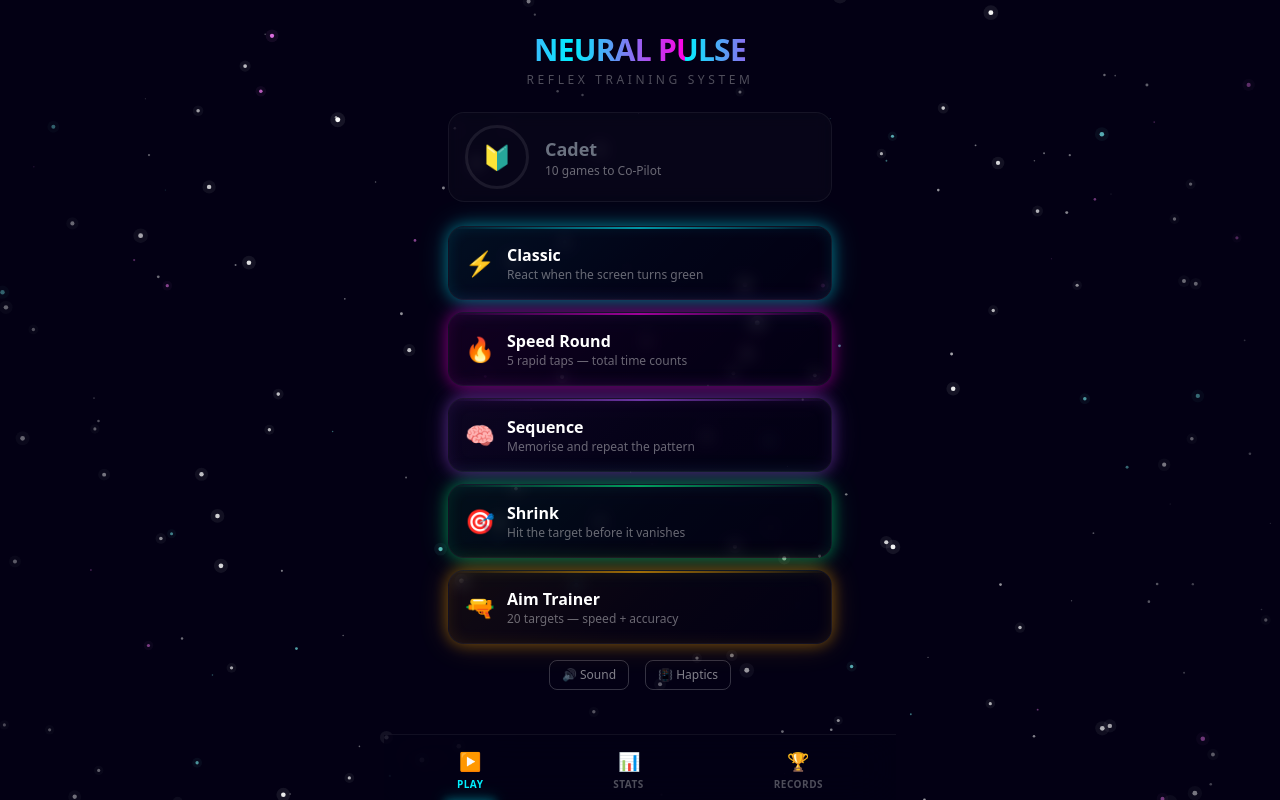
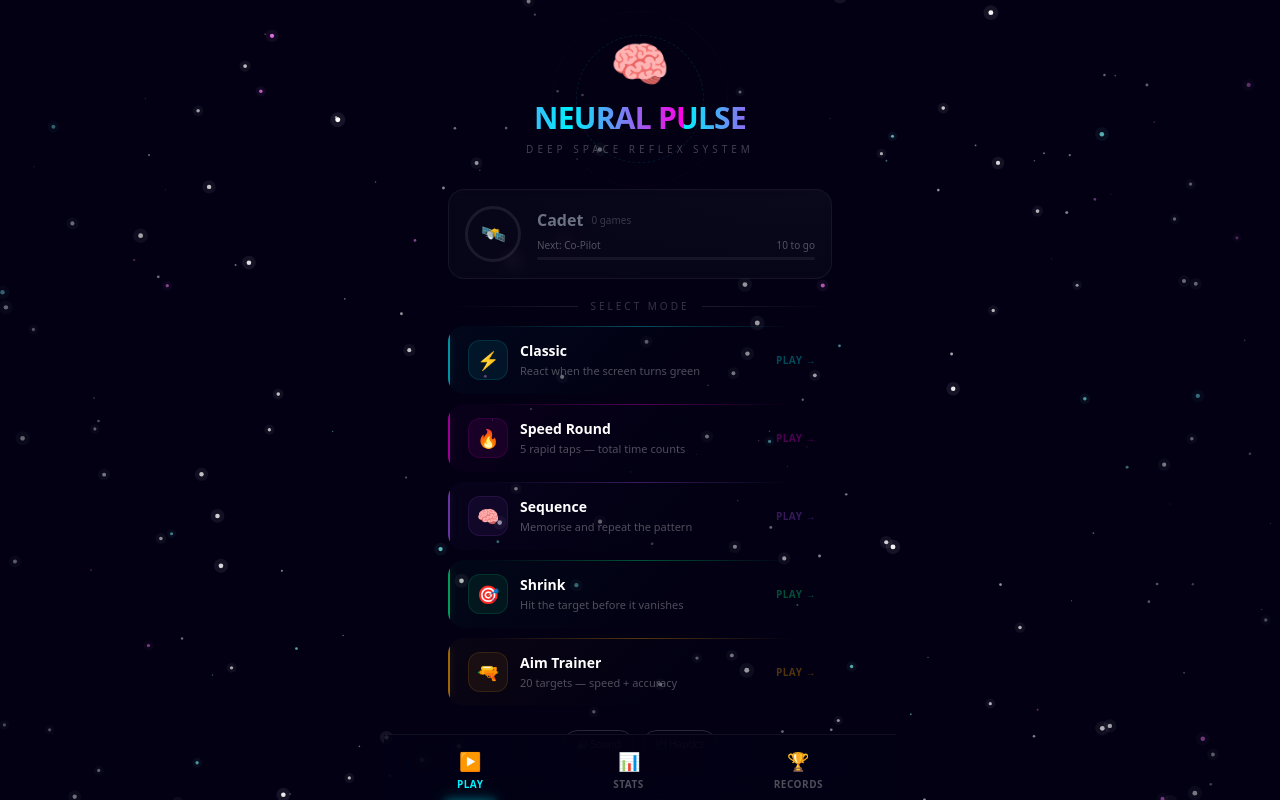
Before and after one commit to Thomasfairey/faireygg, a Next.js app: page / in a window 1280 px wide. Built offline with nearby package versions, Linux system fonts and the light colour scheme.

Commit message:
Low-latency native events, space icons, redesigned main menu

```diff
--- a/app/page.tsx
+++ b/app/page.tsx
@@ -3,98 +3,264 @@
 import { motion } from "framer-motion";
 import { MODES } from "@/lib/game/modes";
 import { useProgressionStore } from "@/lib/store/progressionStore";
-import ModeCard from "@/components/menu/ModeCard";
-import RankBadge from "@/components/menu/RankBadge";
+import { getRankForGames, getNextRank, getRankProgress } from "@/lib/game/ranks";
+import { getScoreLabel } from "@/lib/game/scoring";
 import { useSettingsStore } from "@/lib/store/settingsStore";
 import { audioManager } from "@/lib/audio/AudioManager";
 import { useHydrated } from "@/lib/hooks/useHydrated";
+import { useRouter } from "next/navigation";
+import { haptic } from "@/lib/haptics";
+import ProgressRing from "@/components/ui/ProgressRing";
+
+const RANK_ICONS: Record<string, string> = {
+  cadet: "🛰️",
+  "co-pilot": "🌑",
+  pilot: "🚀",
+  commander: "🌟",
+  "test-pilot": "🛸",
+  lightspeed: "💫",
+};
 
 export default function Home() {
   const hydrated = useHydrated();
+  const router = useRouter();
   const totalGamesPlayed = useProgressionStore((s) => s.totalGamesPlayed);
+  const leaderboards = useProgressionStore((s) => s.leaderboards);
   const soundEnabled = useSettingsStore((s) => s.soundEnabled);
   const hapticsEnabled = useSettingsStore((s) => s.hapticsEnabled);
   const toggleSound = useSettingsStore((s) => s.toggleSound);
   const toggleHaptics = useSettingsStore((s) => s.toggleHaptics);
 
+  const rank = getRankForGames(totalGamesPlayed);
+  const nextRank = getNextRank(totalGamesPlayed);
+  const progress = getRankProgress(totalGamesPlayed);
+
   return (
     <div className="fixed inset-0 overflow-y-auto">
-      <div className="min-h-full flex flex-col items-center px-5 pt-[env(safe-area-inset-top,16px)] pb-24">
-        {/* Header */}
+      <div className="min-h-full flex flex-col items-center px-5 pt-[env(safe-area-inset-top,16px)] pb-28">
+
+        {/* Hero Section */}
         <motion.div
-          initial={{ opacity: 0, y: -20 }}
+          initial={{ opacity: 0, y: -30 }}
           animate={{ opacity: 1, y: 0 }}
-          transition={{ type: "spring", stiffness: 300, damping: 30 }}
-          className="text-center mt-8 mb-6"
+          transition={{ type: "spring", stiffness: 200, damping: 25 }}
+          className="text-center mt-10 mb-2 relative"
         >
+          {/* Orbital ring decoration */}
+          <div className="absolute inset-0 flex items-center justify-center pointer-events-none">
+            <motion.div
+              animate={{ rotate: 360 }}
+              transition={{ duration: 20, repeat: Infinity, ease: "linear" }}
+              className="w-32 h-32 rounded-full border border-neon-cyan/10"
+              style={{ borderStyle: "dashed" }}
+            />
+          </div>
+          <div className="absolute inset-0 flex items-center justify-center pointer-events-none">
+            <motion.div
+              animate={{ rotate: -360 }}
+              transition={{ duration: 30, repeat: Infinity, ease: "linear" }}
+              className="w-44 h-44 rounded-full border border-neon-magenta/5"
+              style={{ borderStyle: "dashed" }}
+            />
+          </div>
+
+          <motion.div
+            animate={{ y: [0, -4, 0] }}
+            transition={{ duration: 3, repeat: Infinity, ease: "easeInOut" }}
+            className="text-5xl mb-3"
+          >
+            🧠
+          </motion.div>
           <h1 className="text-3xl font-bold shimmer-text tracking-tight">
             NEURAL PULSE
           </h1>
-          <p className="text-xs text-white/30 mt-1 uppercase tracking-[0.3em]">
-            Reflex Training System
+          <p className="text-[10px] text-white/25 mt-1.5 uppercase tracking-[0.4em]">
+            Deep Space Reflex System
           </p>
         </motion.div>
 
-        {/* Rank */}
+        {/* Rank Card */}
         <motion.div
           initial={{ opacity: 0, scale: 0.9 }}
           animate={{ opacity: 1, scale: 1 }}
-          transition={{ delay: 0.1, type: "spring", stiffness: 300, damping: 30 }}
-          className="w-full max-w-sm mb-6 px-4 py-3 rounded-2xl border border-white/[0.06] bg-white/[0.02] backdrop-blur-sm"
+          transition={{ delay: 0.12, type: "spring", stiffness: 300, damping: 30 }}
+          className="w-full max-w-sm mt-6 mb-5 relative"
         >
-          <RankBadge />
+          <div className="rounded-2xl border border-white/[0.06] bg-white/[0.02] backdrop-blur-sm p-4 relative overflow-hidden">
+            {/* Subtle gradient accent */}
+            <div
+              className="absolute inset-0 opacity-[0.03]"
+              style={{
+                background: `radial-gradient(ellipse at top right, ${rank.color}, transparent 60%)`,
+              }}
+            />
+            <div className="relative flex items-center gap-4">
+              <ProgressRing progress={hydrated ? progress : 0} size={56} strokeWidth={3} color={rank.color}>
+                <span className="text-xl">{RANK_ICONS[rank.id] ?? "🛰️"}</span>
+              </ProgressRing>
+              <div className="flex-1">
+                <div className="flex items-center gap-2">
+                  <span className={`font-bold text-base ${rank.glowClass}`} style={{ color: rank.color }}>
+                    {rank.name}
+                  </span>
+                  {hydrated && (
+                    <span className="text-[10px] text-white/20 tabular-nums">{totalGamesPlayed} games</span>
+                  )}
+                </div>
+                {nextRank && (
+                  <div className="mt-1.5">
+                    <div className="flex items-center justify-between text-[10px] text-white/30 mb-1">
+                      <span>Next: {nextRank.name}</span>
+                      <span className="tabular-nums">{nextRank.minGames - totalGamesPlayed} to go</span>
+                    </div>
+                    <div className="h-[3px] bg-white/[0.06] rounded-full overflow-hidden">
+                      <motion.div
+                        className="h-full rounded-full"
+                        initial={{ width: 0 }}
+                        animate={{ width: `${(hydrated ? progress : 0) * 100}%` }}
+                        transition={{ delay: 0.4, duration: 0.8, ease: "easeOut" }}
+                        style={{ background: rank.color, boxShadow: `0 0 8px ${rank.color}60` }}
+                      />
+                    </div>
+                  </div>
+                )}
+              </div>
+            </div>
+          </div>
         </motion.div>
 
-        {/* Mode Grid */}
-        <div className="w-full max-w-sm flex flex-col gap-3">
-          {MODES.map((mode, i) => (
-            <ModeCard key={mode.id} mode={mode} index={i} />
-          ))}
+        {/* Section Label */}
+        <motion.div
+          initial={{ opacity: 0 }}
+          animate={{ opacity: 1 }}
+          transition={{ delay: 0.2 }}
+          className="w-full max-w-sm flex items-center gap-3 mb-3"
+        >
+          <div className="h-[1px] flex-1 bg-gradient-to-r from-transparent to-white/10" />
+          <span className="text-[10px] text-white/20 uppercase tracking-[0.3em]">Select Mode</span>
+          <div className="h-[1px] flex-1 bg-gradient-to-l from-transparent to-white/10" />
+        </motion.div>
+
+        {/* Mode Cards — redesigned */}
+        <div className="w-full max-w-sm flex flex-col gap-2.5">
+          {MODES.map((mode, i) => {
+            const board = leaderboards[mode.id] ?? [];
+            const best = board.length > 0 ? board[0].score : null;
+
+            return (
+              <motion.button
+                key={mode.id}
+                initial={{ opacity: 0, x: -20 }}
+                animate={{ opacity: 1, x: 0 }}
+                transition={{ delay: 0.15 + i * 0.06, type: "spring", stiffness: 300, damping: 28 }}
+                whileTap={{ scale: 0.97 }}
+                onClick={() => {
+                  audioManager.uiClick();
+                  haptic.light();
+                  router.push(`/play/${mode.id}`);
+                }}
+                className="w-full rounded-2xl text-left cursor-pointer relative overflow-hidden group"
+                style={{
+                  background: `linear-gradient(135deg, ${mode.color}08 0%, transparent 60%)`,
+                }}
+              >
+                {/* Top accent */}
+                <div
+                  className="absolute top-0 left-0 right-0 h-[1px]"
+                  style={{
+                    background: `linear-gradient(90deg, transparent 10%, ${mode.color}50 50%, transparent 90%)`,
+                  }}
+                />
+
+                {/* Left accent bar */}
+                <div
+                  className="absolute top-2 bottom-2 left-0 w-[2px] rounded-full"
+                  style={{
+                    background: mode.color,
+                    boxShadow: `0 0 8px ${mode.color}60`,
+                    opacity: 0.6,
+                  }}
+                />
+
+                <div className="flex items-center gap-3 px-4 py-3.5 pl-5">
+                  {/* Icon with glow */}
+                  <div
+                    className="w-10 h-10 rounded-xl flex items-center justify-center flex-shrink-0"
+                    style={{
+                      background: `${mode.color}12`,
+                      border: `1px solid ${mode.color}20`,
+                    }}
+                  >
+                    <span className="text-lg">{mode.icon}</span>
+                  </div>
+
+                  <div className="flex-1 min-w-0">
+                    <div className="flex items-center gap-2">
+                      <span className="font-bold text-white text-sm">{mode.name}</span>
+                    </div>
+                    <div className="text-[11px] text-white/30 truncate mt-0.5">
+                      {mode.description}
+                    </div>
+                  </div>
+
+                  {hydrated && best !== null ? (
+                    <div className="text-right flex-shrink-0">
+                      <div className="text-[9px] text-white/20 uppercase tracking-wider">Best</div>
+                      <div
+                        className="font-bold tabular-nums text-sm"
+                        style={{ color: mode.color }}
+                      >
+                        {getScoreLabel(best, mode.id)}
+                      </div>
+                    </div>
+                  ) : (
+                    <div
+                      className="text-[10px] font-bold uppercase tracking-wider flex-shrink-0 opacity-30"
+                      style={{ color: mode.color }}
+                    >
+                      Play →
+                    </div>
+                  )}
+                </div>
+              </motion.button>
+            );
+          })}
         </div>
 
-        {/* Quick Stats — only show after hydration to avoid mismatch */}
-        {hydrated && totalGamesPlayed > 0 && (
-          <motion.div
-            initial={{ opacity: 0 }}
-            animate={{ opacity: 1 }}
-            transition={{ delay: 0.5 }}
-            className="mt-6 text-center text-white/20 text-xs"
-          >
-            {totalGamesPlayed} games played
-          </motion.div>
-        )}
-
-        {/* Settings */}
+        {/* Settings row — compact, integrated */}
         <motion.div
           initial={{ opacity: 0 }}
           animate={{ opacity: 1 }}
           transition={{ delay: 0.6 }}
-          className="mt-4 flex gap-4"
+          className="mt-6 flex items-center gap-2"
         >
           <button
             onClick={() => {
               toggleSound();
               audioManager.uiClick();
             }}
-            className={`text-xs px-3 py-1.5 rounded-lg border cursor-pointer transition-colors ${
+            className={`text-[10px] px-3 py-1.5 rounded-full border cursor-pointer transition-all ${
               hydrated && soundEnabled
-                ? "border-white/20 text-white/50"
-                : "border-white/10 text-white/20"
+                ? "border-white/15 text-white/40"
+                : "border-white/6 text-white/15"
             }`}
           >
             {hydrated ? (soundEnabled ? "🔊 Sound" : "🔇 Muted") : "🔊 Sound"}
           </button>
           <button
             onClick={toggleHaptics}
-            className={`text-xs px-3 py-1.5 rounded-lg border cursor-pointer transition-colors ${
+            className={`text-[10px] px-3 py-1.5 rounded-full border cursor-pointer transition-all ${
               hydrated && hapticsEnabled
-                ? "border-white/20 text-white/50"
-                : "border-white/10 text-white/20"
+                ? "border-white/15 text-white/40"
+                : "border-white/6 text-white/15"
             }`}
           >
-            {hydrated ? (hapticsEnabled ? "📳 Haptics" : "📴 No Haptics") : "📳 Haptics"}
+            {hydrated ? (hapticsEnabled ? "📳 Haptics" : "📴 Off") : "📳 Haptics"}
           </button>
         </motion.div>
+
+        {/* Version tag */}
+        <div className="mt-4 text-[9px] text-white/10 tracking-wider">v1.0 · NEURAL PULSE</div>
       </div>
     </div>
   );
--- a/app/stats/page.tsx
+++ b/app/stats/page.tsx
@@ -9,10 +9,10 @@ import ProgressRing from "@/components/ui/ProgressRing";
 import { useHydrated } from "@/lib/hooks/useHydrated";
 
 const RANK_ICONS: Record<string, string> = {
-  cadet: "🔰",
-  "co-pilot": "✈️",
+  cadet: "🛰️",
+  "co-pilot": "🌑",
   pilot: "🚀",
-  commander: "⭐",
+  commander: "🌟",
   "test-pilot": "🛸",
   lightspeed: "💫",
 };
@@ -55,7 +55,7 @@ export default function StatsPage() {
         >
           <div className="flex items-center gap-5">
             <ProgressRing progress={progress} size={72} strokeWidth={4} color={rank.color}>
-              <span className="text-2xl">{RANK_ICONS[rank.id] ?? "🔰"}</span>
+              <span className="text-2xl">{RANK_ICONS[rank.id] ?? "🛰️"}</span>
             </ProgressRing>
             <div>
               <div className={`font-bold text-xl ${rank.glowClass}`} style={{ color: rank.color }}>
@@ -125,7 +125,6 @@ export default function StatsPage() {
                   <div className="text-xs text-white/20 text-center py-2">No games yet</div>
                 )}
 
-                {/* Mini chart */}
                 {modeHistory.length > 1 && (
                   <MiniChart
                     data={modeHistory.slice(-20).map((h) => h.score)}
--- a/components/menu/RankBadge.tsx
+++ b/components/menu/RankBadge.tsx
@@ -5,10 +5,10 @@ import { getRankForGames, getNextRank, getRankProgress } from "@/lib/game/ranks"
 import ProgressRing from "@/components/ui/ProgressRing";
 
 const RANK_ICONS: Record<string, string> = {
-  cadet: "🔰",
-  "co-pilot": "✈️",
+  cadet: "🛰️",
+  "co-pilot": "🌑",
   pilot: "🚀",
-  commander: "⭐",
+  commander: "🌟",
   "test-pilot": "🛸",
   lightspeed: "💫",
 };
@@ -22,7 +22,7 @@ export default function RankBadge() {
   return (
     <div className="flex items-center gap-4">
       <ProgressRing progress={progress} size={64} strokeWidth={3} color={rank.color}>
-        <span className="text-2xl">{RANK_ICONS[rank.id] ?? "🔰"}</span>
+        <span className="text-2xl">{RANK_ICONS[rank.id] ?? "🛰️"}</span>
       </ProgressRing>
       <div>
         <div className={`font-bold text-lg ${rank.glowClass}`} style={{ color: rank.color }}>
```
Also changed, not shown: components/modes/AimTrainerMode.tsx (+30 -24 lines), components/modes/ClassicMode.tsx (+27 -11 lines), components/modes/SpeedRoundMode.tsx (+19 -8 lines).
